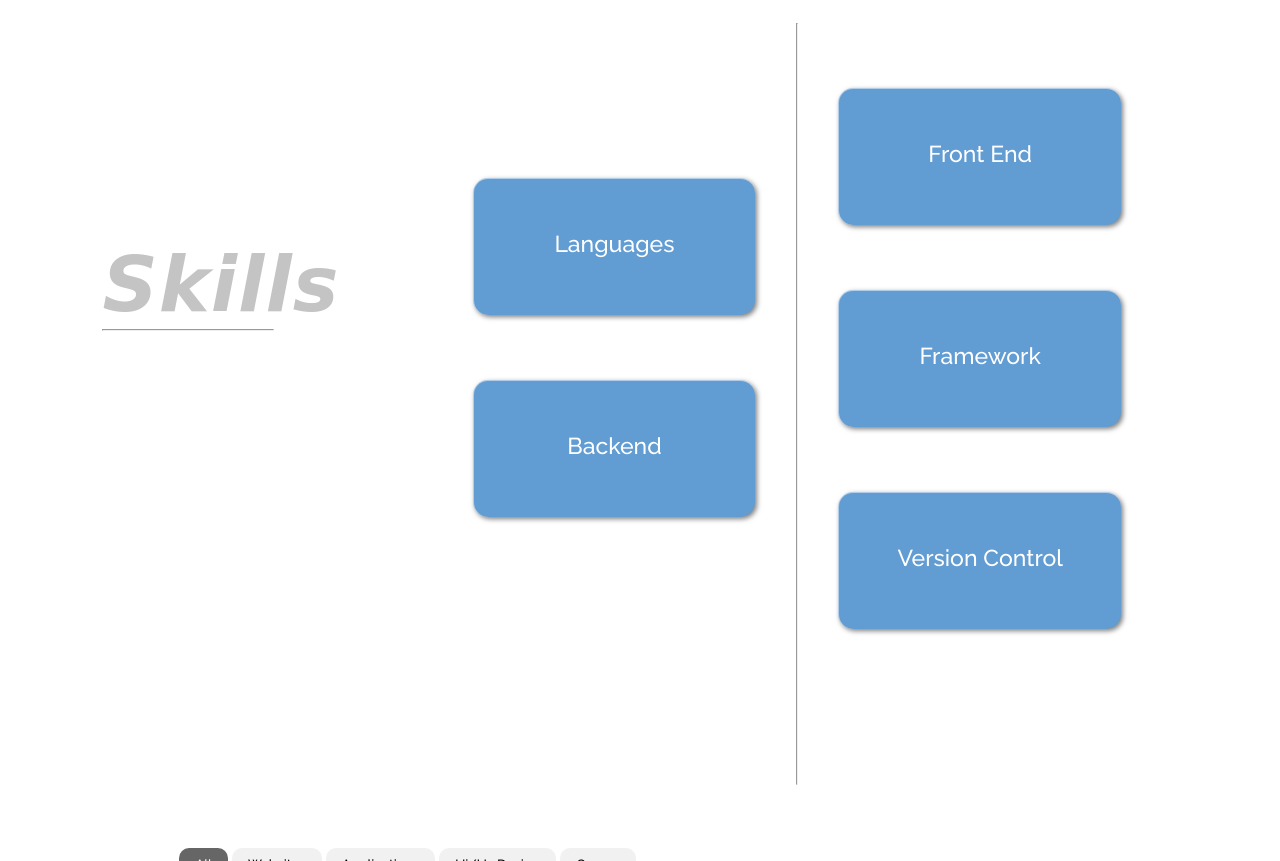
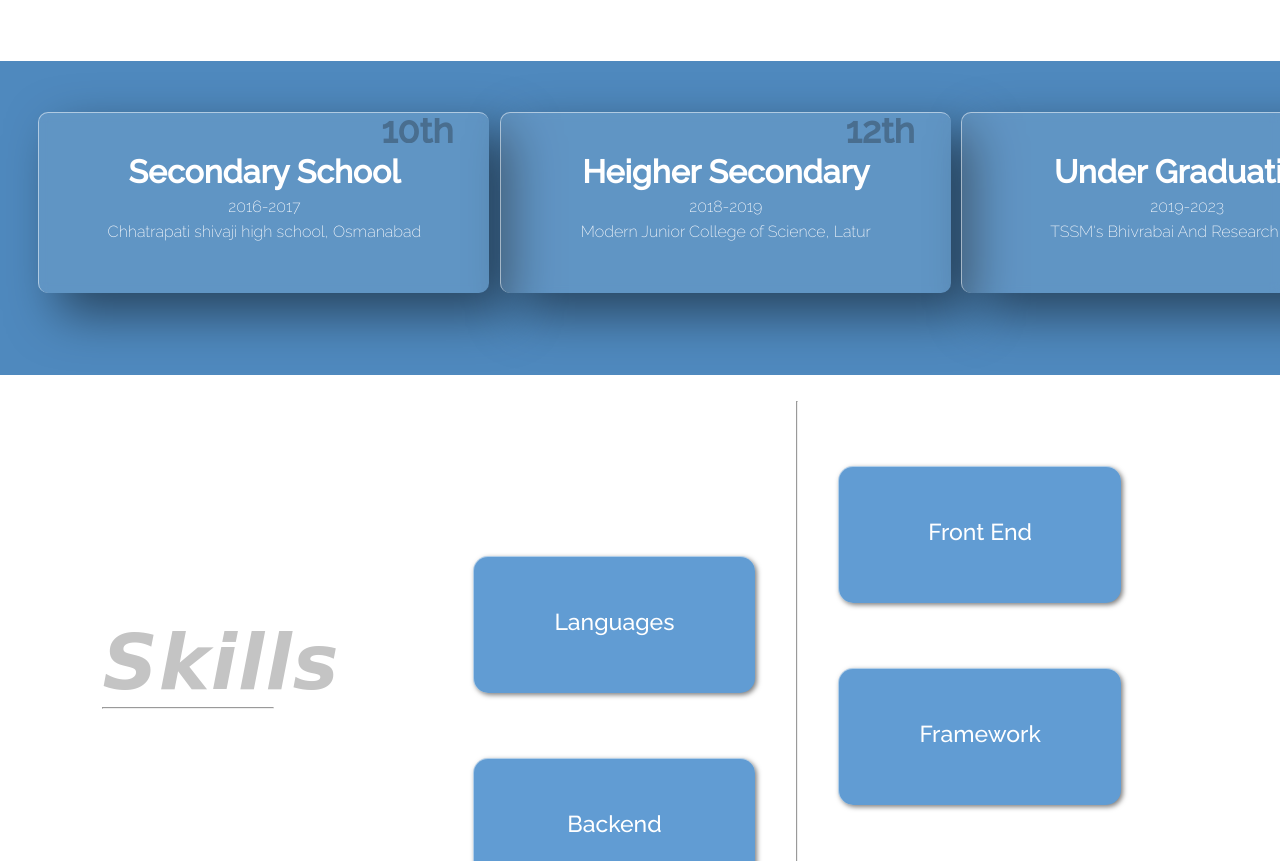
Before and after one commit to Sankushe123/First_portfolio_web_design, a plain HTML site: page index.html in a window 1280 px wide. Shown: the part 1057-1918 px from the top of the page. Drawn offline with Linux system fonts and the light colour scheme.

Commit message:
Update index.html

```diff
--- a/index.html
+++ b/index.html
@@ -86,7 +86,7 @@
                 <div class="education">
                 </div>
             </div>
-            <!-- <div class="education">
+            <div class="education">
                 <div class="container">
                     <div class="card card1">
                         <div class="content">
@@ -113,7 +113,7 @@
                         </div>
                     </div>
                 </div>
-            </div>     -->
+            </div>
         </div>
     </section>
     <!-------------------------Skills----------------------------->
```
